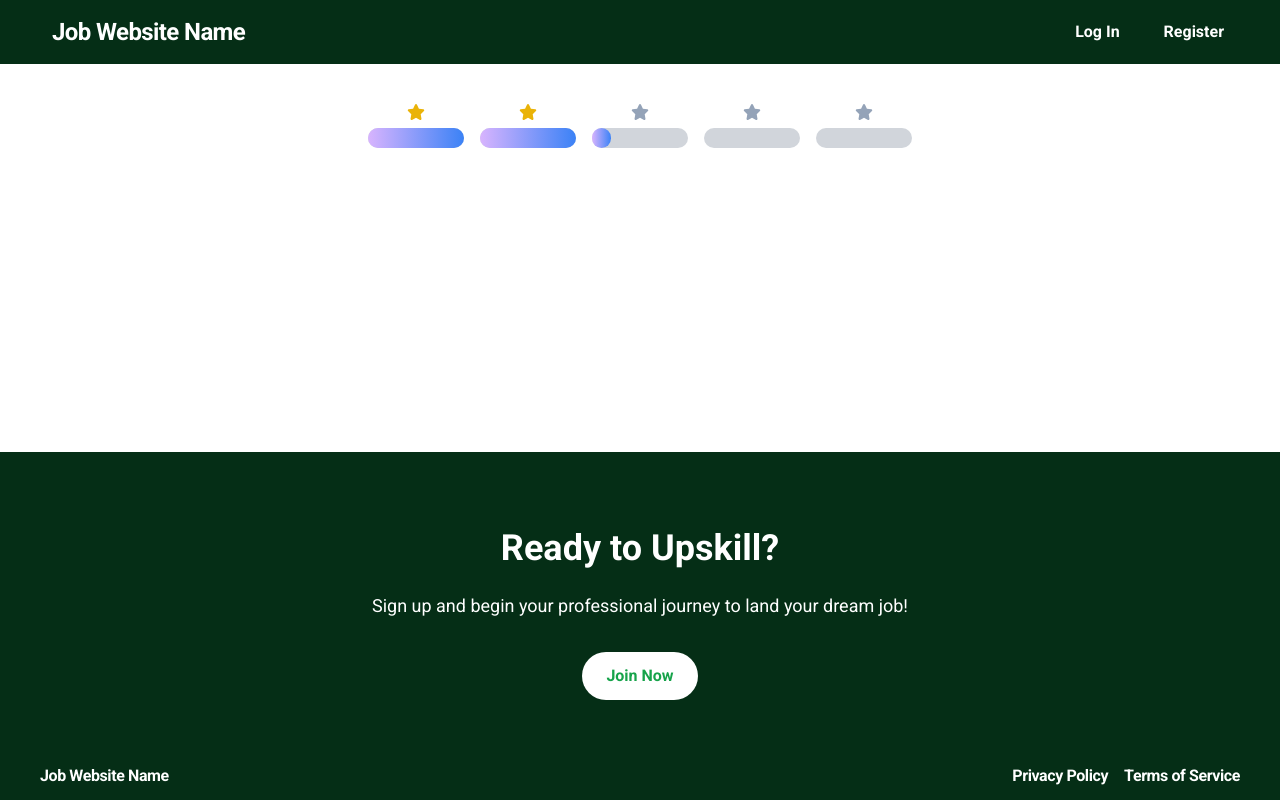
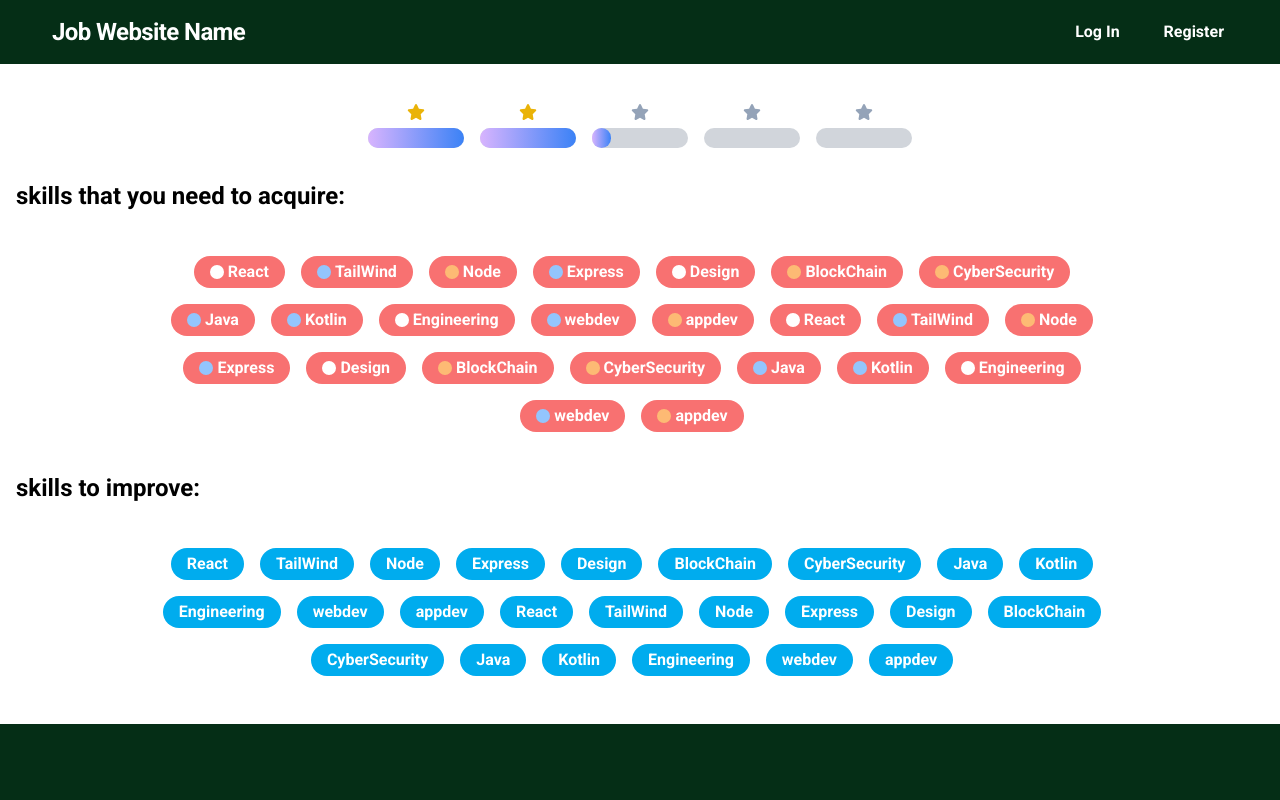
Before and after one commit to Satyajeet-Das/SIH-Beta-Prototype, a React (Vite) app in the folder frontend/: page /skill-gap in a window 1280 px wide. Shown: the top 800 px of the page. Built offline with nearby package versions, Linux system fonts and the light colour scheme.

Commit message:
feat: added Skilltags component

```diff
--- /dev/null
+++ b/frontend/src/components/Skilltags.tsx
@@ -0,0 +1,36 @@
+import { FontAwesomeIcon } from "@fortawesome/react-fontawesome"
+import { faCircle } from "@fortawesome/free-solid-svg-icons"
+
+interface Props{
+    text: string
+    difficulty?: number
+    type: boolean  // skill to learn === true  skill to imporve === flase
+}
+
+
+
+const SkillTags = ({text, difficulty, type}: Props) => {
+
+    const difficultyClass = difficulty === 1
+    ? "text-white"
+    : difficulty === 2
+    ? "text-blue-300"
+    : "text-orange-300";
+
+    return(
+        <>
+            {type ? (
+                <span className="mr-4 mb-2 px-4 py-1 font-bold text-white bg-red-400 mt-2 rounded-full">
+                    <FontAwesomeIcon className={`mr-1 text-sm ${difficultyClass}`} icon={faCircle} />
+                    {text}
+                </span>
+            ) : (
+                <span className="mr-4 mb-2 px-4 py-1 font-bold text-white bg-[#00acee] mt-2 rounded-full">
+                    {text}
+                </span>
+            )}
+        </>
+    );
+}
+
+export default SkillTags
--- a/frontend/src/pages/skillGap.tsx
+++ b/frontend/src/pages/skillGap.tsx
@@ -1,17 +1,66 @@
 import { useState } from "react";
 import Progress from "../components/Progress";
-
+import SkillTags from "../components/Skilltags";
 
 const SkillGap = () => {
-    return(
-        <div className="flex flex-row space-x-4 align-middle justify-center">
-            <Progress widthPercent={100}/>
-            <Progress widthPercent={100}/>
-            <Progress widthPercent={20}/>
-            <Progress widthPercent={0}/>
-            <Progress widthPercent={0}/>
+    const skills = [
+        { name: "React", difficulty: 1 },
+        { name: "TailWind", difficulty: 2 },
+        { name: "Node", difficulty: 3 },
+        { name: "Express", difficulty: 2 },
+        { name: "Design", difficulty: 1 },
+        { name: "BlockChain", difficulty: 3 },
+        { name: "CyberSecurity", difficulty: 3 },
+        { name: "Java", difficulty: 2 },
+        { name: "Kotlin", difficulty: 2 },
+        { name: "Engineering", difficulty: 1 },
+        { name: "webdev", difficulty: 2 },
+        { name: "appdev", difficulty: 3 },
+        { name: "React", difficulty: 1 },
+        { name: "TailWind", difficulty: 2 },
+        { name: "Node", difficulty: 3 },
+        { name: "Express", difficulty: 2 },
+        { name: "Design", difficulty: 1 },
+        { name: "BlockChain", difficulty: 3 },
+        { name: "CyberSecurity", difficulty: 3 },
+        { name: "Java", difficulty: 2 },
+        { name: "Kotlin", difficulty: 2 },
+        { name: "Engineering", difficulty: 1 },
+        { name: "webdev", difficulty: 2 },
+        { name: "appdev", difficulty: 3 },
+      ];
+
+  return (
+    <>
+      <div className="flex flex-row space-x-4 align-middle justify-center">
+        <Progress widthPercent={100} />
+        <Progress widthPercent={100} />
+        <Progress widthPercent={20} />
+        <Progress widthPercent={0} />
+        <Progress widthPercent={0} />
+      </div>
+      <h2 className="mt-8 mb-9 text-2xl font-bold">
+        skills that you need to acquire:
+      </h2>
+      <div className="flex flex-row ml-32 mr-32 justify-center h-fit">
+        <div className="flex flex-wrap justify-center">
+          {skills.map((skill, index) => (
+            <SkillTags key={index} text={skill.name} difficulty={skill.difficulty} type={true}/>
+          ))}
         </div>
-    )
-}
+      </div>
+      <h2 className="mt-8 mb-9 text-2xl font-bold">
+        skills to improve:
+      </h2>
+      <div className="flex flex-row ml-32 mr-32 justify-center h-fit">
+        <div className="flex flex-wrap justify-center">
+          {skills.map((skill, index) => (
+            <SkillTags key={index} text={skill.name} difficulty={skill.difficulty} type={false}/>
+          ))}
+        </div>
+      </div>
+    </>
+  );
+};
 
 export default SkillGap;
```
